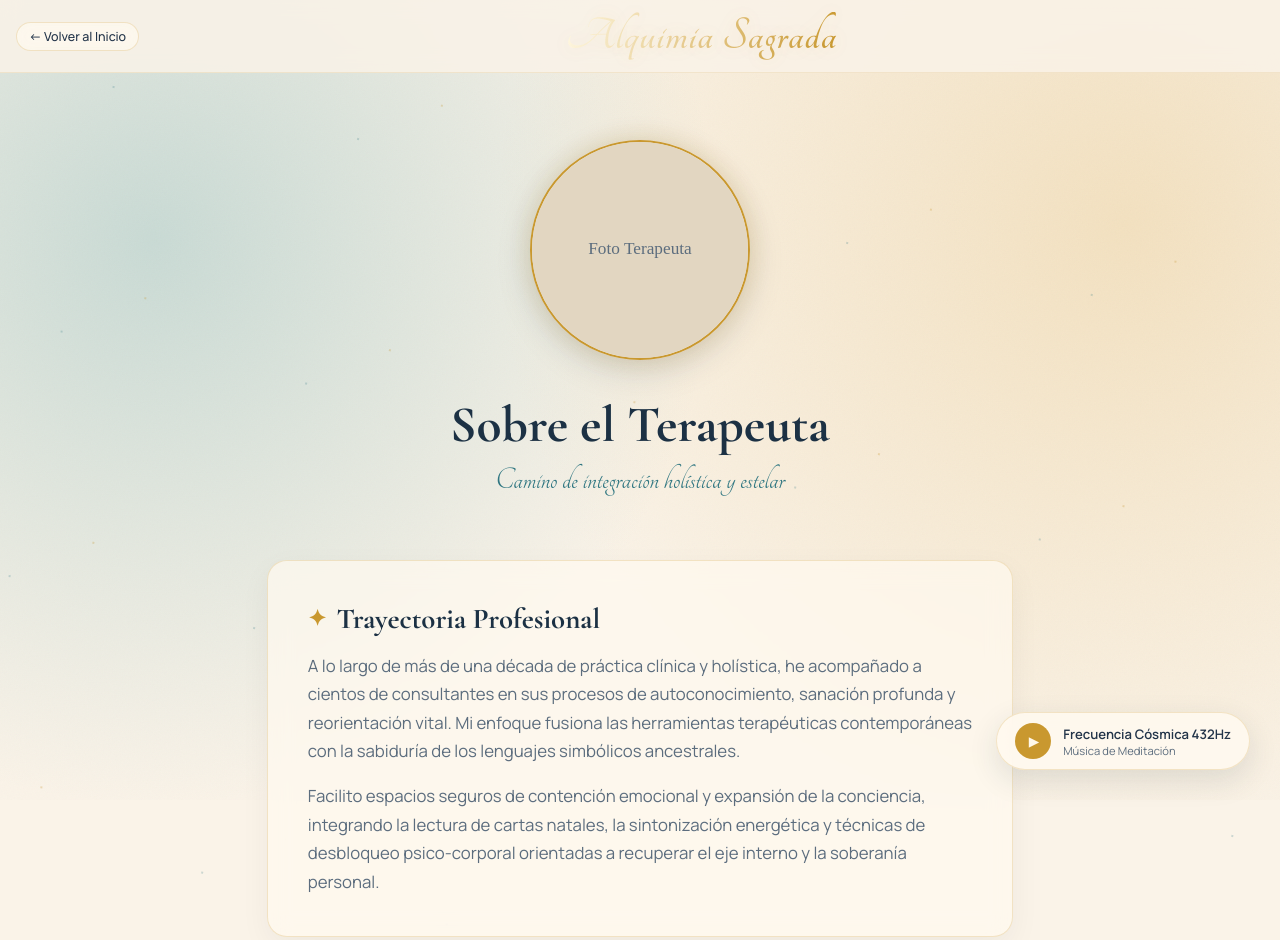
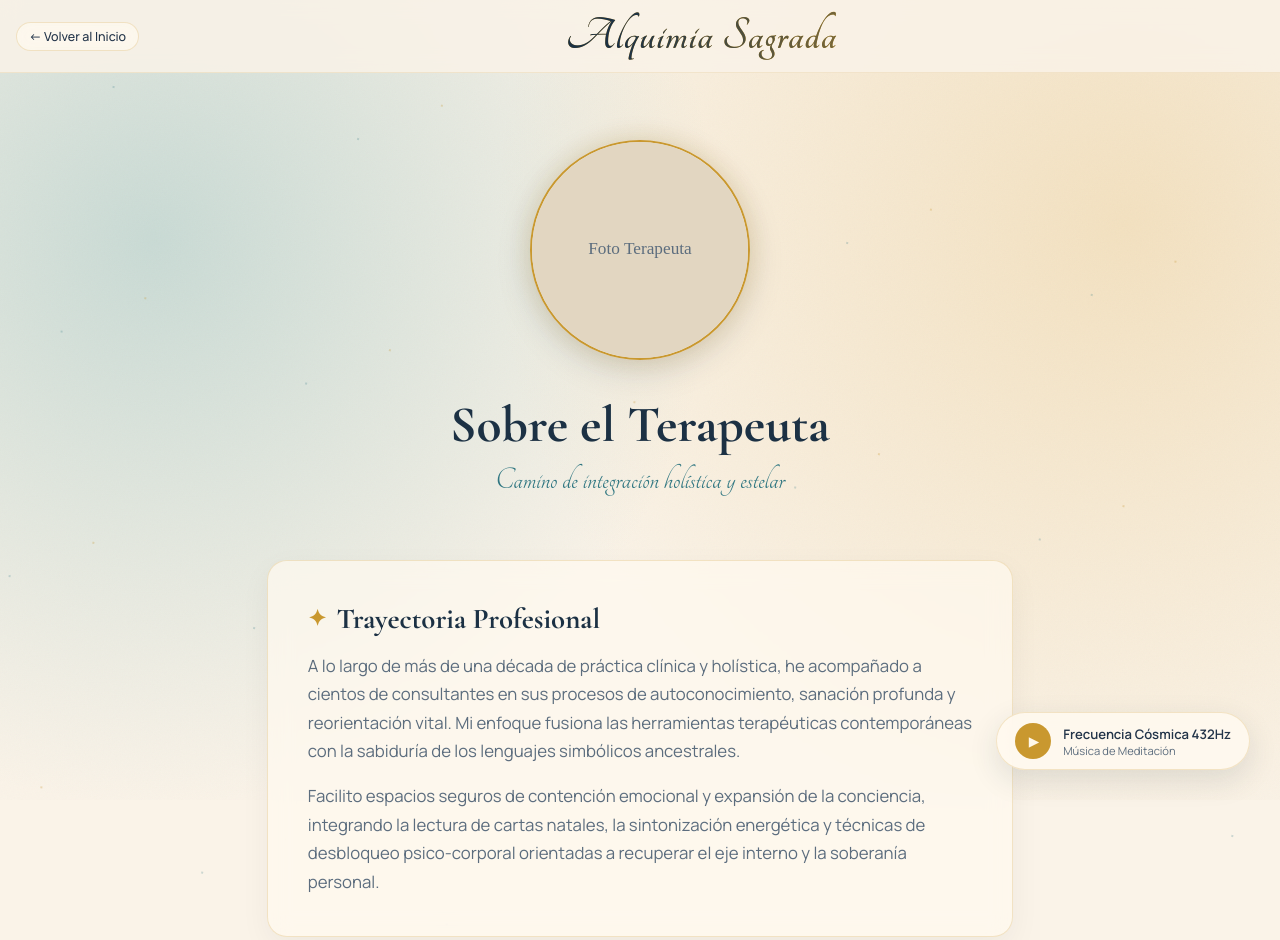
Before and after one commit to alquimiasagrada-vm/alquimiasagrada, a plain HTML site: page sobre-mi.html in a window 1280 px wide. Shown: the top 940 px of the page. Drawn offline with nearby package versions, Linux system fonts and the light colour scheme; a web font is replaced by a local one.

Commit message:
Update sobre-mi.html

```diff
--- a/sobre-mi.html
+++ b/sobre-mi.html
@@ -150,31 +150,46 @@
     box-shadow: 0 0 10px rgba(201, 152, 47, 0.2);
   }
 
+  /* Título: base sólida dorada SIEMPRE visible + brillo animado superpuesto
+     solo cuando el navegador soporta recorte de texto en gradiente. Mismo
+     patrón que index.html para que nunca quede invisible. */
   .brand-title {
+    position: relative;
     font-family: var(--font-script);
-    font-size: clamp(1.8rem, 4vw, 3rem); /* Se adapta mejor en pantallas muy chicas */
+    font-size: clamp(1.8rem, 4vw, 3rem);
     font-weight: 700;
     letter-spacing: 0.02em;
     color: var(--gold);
-    background: linear-gradient(100deg, var(--ink) 20%, var(--gold) 40%, #fff8e2 50%, var(--gold) 60%, var(--ink) 80%);
-    background-size: 250% 100%;
-    -webkit-background-clip: text; background-clip: text; -webkit-text-fill-color: transparent;
-    text-shadow: 0 0 20px rgba(201, 152, 47, 0.15);
-    position: relative;
-    animation: titleShimmer 6s linear infinite;
     cursor: pointer;
     text-align: center;
     flex-grow: 1;
     margin: 0 10px;
   }
 
+  @supports ((background-clip: text) or (-webkit-background-clip: text)) {
+    .brand-title::after {
+      content: attr(data-text);
+      position: absolute;
+      inset: 0;
+      background: linear-gradient(100deg, var(--ink) 30%, var(--gold) 45%, #fff8e2 50%, var(--gold) 55%, var(--ink) 70%);
+      background-size: 250% 100%;
+      background-repeat: no-repeat;
+      -webkit-background-clip: text;
+      background-clip: text;
+      -webkit-text-fill-color: transparent;
+      color: transparent;
+      animation: titleShimmer 3.5s linear infinite;
+      pointer-events: none;
+    }
+  }
+
   @keyframes titleShimmer {
-    0% { background-position: 100% 0; }
+    0% { background-position: 150% 0; }
     100% { background-position: -150% 0; }
   }
 
   @media (prefers-reduced-motion: reduce) {
-    .brand-title {
+    .brand-title::after {
       animation: none !important;
     }
     * {
@@ -319,7 +334,7 @@
   <!-- HEADER CON BOTÓN DE VOLVER -->
   <header class="site-header">
     <a href="index.html" class="nav-back-btn">← Volver al Inicio</a>
-    <h1 class="brand-title" id="brand-home-link">Alquimia Sagrada</h1>
+    <h1 class="brand-title" id="brand-home-link" data-text="Alquimia Sagrada">Alquimia Sagrada</h1>
   </header>
 
   <div class="cosmic-bg"></div>
@@ -447,3 +462,7 @@
 
 </body>
 </html>
+
+
+</body>
+</html>
```
